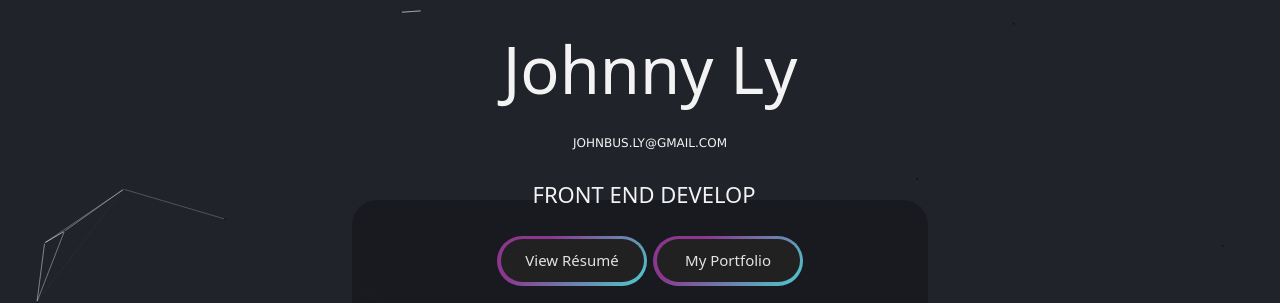
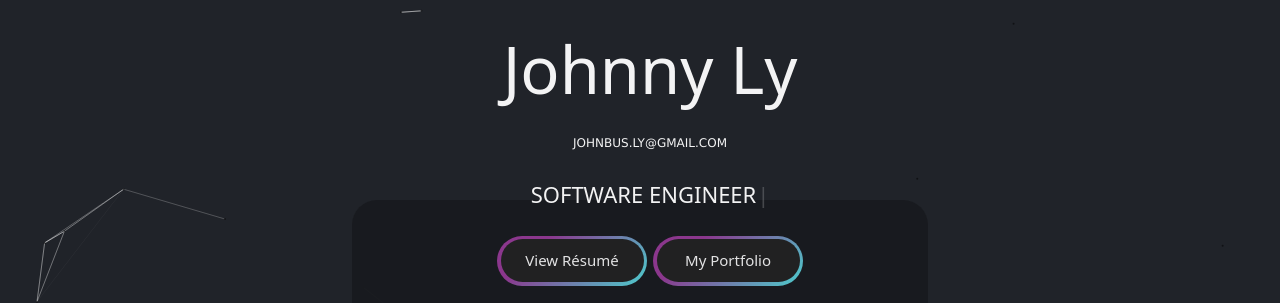
Before and after one commit to LyJohnny/react-personalwebsite, a React (Create React App) app: page / in a window 1280 px wide. Shown: the top 303 px of the page. Built offline with nearby package versions, Linux system fonts and the light colour scheme.

Commit message:
Refactored typewritter animation using new library and added fade transition

```diff
--- a/package.json
+++ b/package.json
@@ -24,7 +24,7 @@
     "react-router-hash-link": "^2.4.3",
     "react-scripts": "5.0.0",
     "react-tsparticles": "^1.43.1",
-    "react-typical": "^0.1.3",
+    "typewriter-effect": "^2.19.0",
     "web-vitals": "^2.1.3"
   },
   "scripts": {
--- a/src/components/Home.jsx
+++ b/src/components/Home.jsx
@@ -15,6 +15,7 @@ import ResumeModal from "./modal";
 import Tooltip from "react-bootstrap/Tooltip";
 import OverlayTrigger from "react-bootstrap/OverlayTrigger";
 import { useInView } from "react-intersection-observer";
+import Typewriter from "typewriter-effect";
 
 const Home = ({ aboutRef, portfolioRef }) => {
   const { ref: myRef, inView: visibleElement } = useInView({
@@ -48,18 +49,18 @@ const Home = ({ aboutRef, portfolioRef }) => {
                   <div className="text-center ms-0 justify-content-center">
                     <p className="email-text"> johnbus.ly@gmail.com</p>
 
-                    <Typical
-                      loop={Infinity}
-                      // wrapper="t"
-                      steps={[
-                        "Software Engineer",
-                        3000,
-                        "Front End Developer",
-                        3000,
-                        "Problem Solver",
-                        3000,
-                      ]}
+                    <div className={`${"hiddenDescription"} ${visibleElement ? "Typewriter" : ""}`}
+        ref={myRef}>
+                    <Typewriter
+                      options={{
+                        pauseFor: 3000,
+                        strings: ["Software Engineer", "Front End Developer", "Problem Solver"],
+                        autoStart: true,
+                        loop: true,
+                        delay: "natural"
+                      }}
                     />
+                    </div>
                   </div>
                 </div>
 
--- a/src/components/styles/Home.scss
+++ b/src/components/styles/Home.scss
@@ -37,6 +37,21 @@
 		z-index: -1;
 
     }
+
+	.hiddenDescription{
+		opacity: 0;
+		transition:	all 1.5s;
+		transition-delay: 2.5s;
+
+	}
+	.Typewriter{
+		color: white;
+		text-transform: uppercase;
+		font-size: 22px;
+		opacity: 1;
+	}
+
+
 
     .text{
         line-height: 35px;
```
Also changed, not shown: 1 other file (tests, documents, lock files or other folders).
